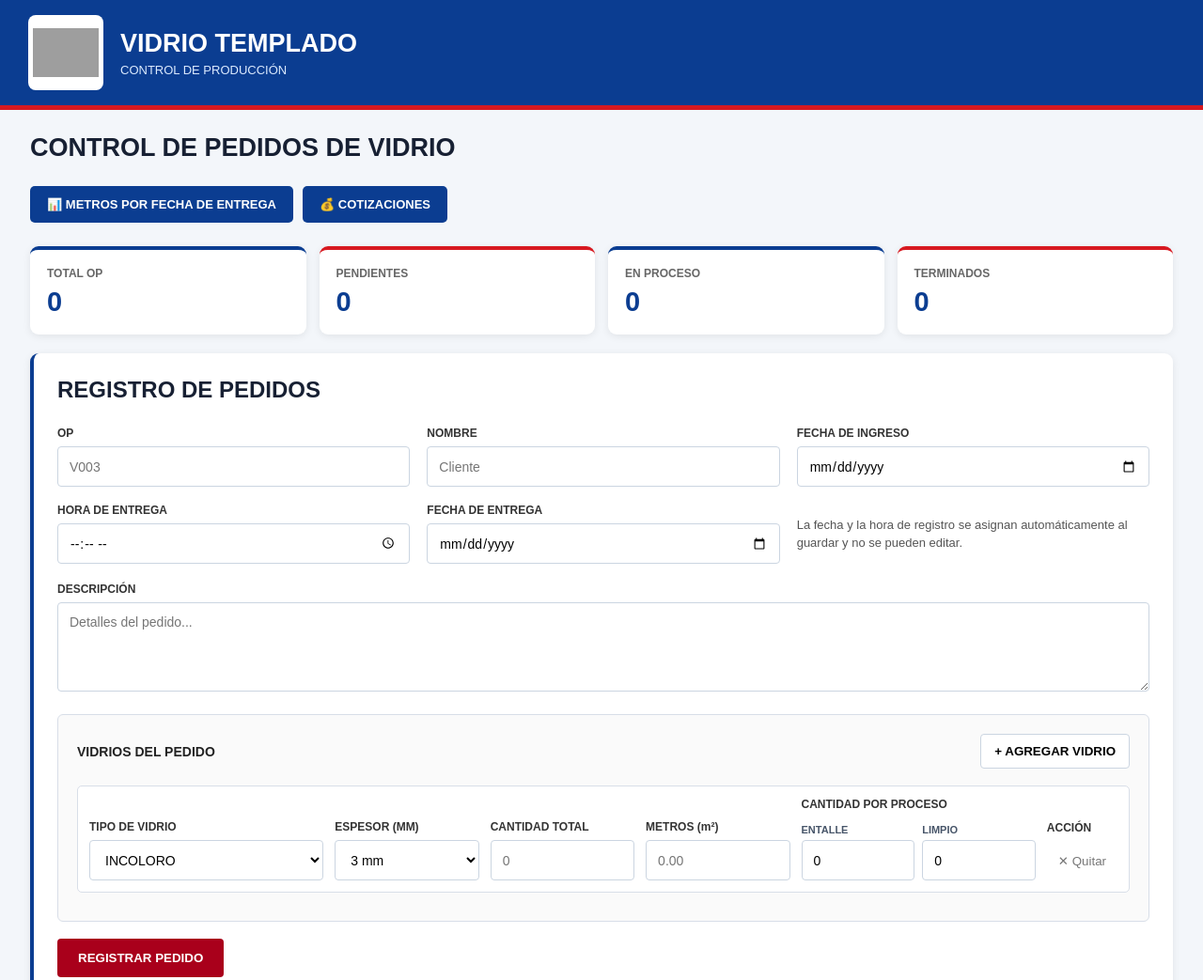
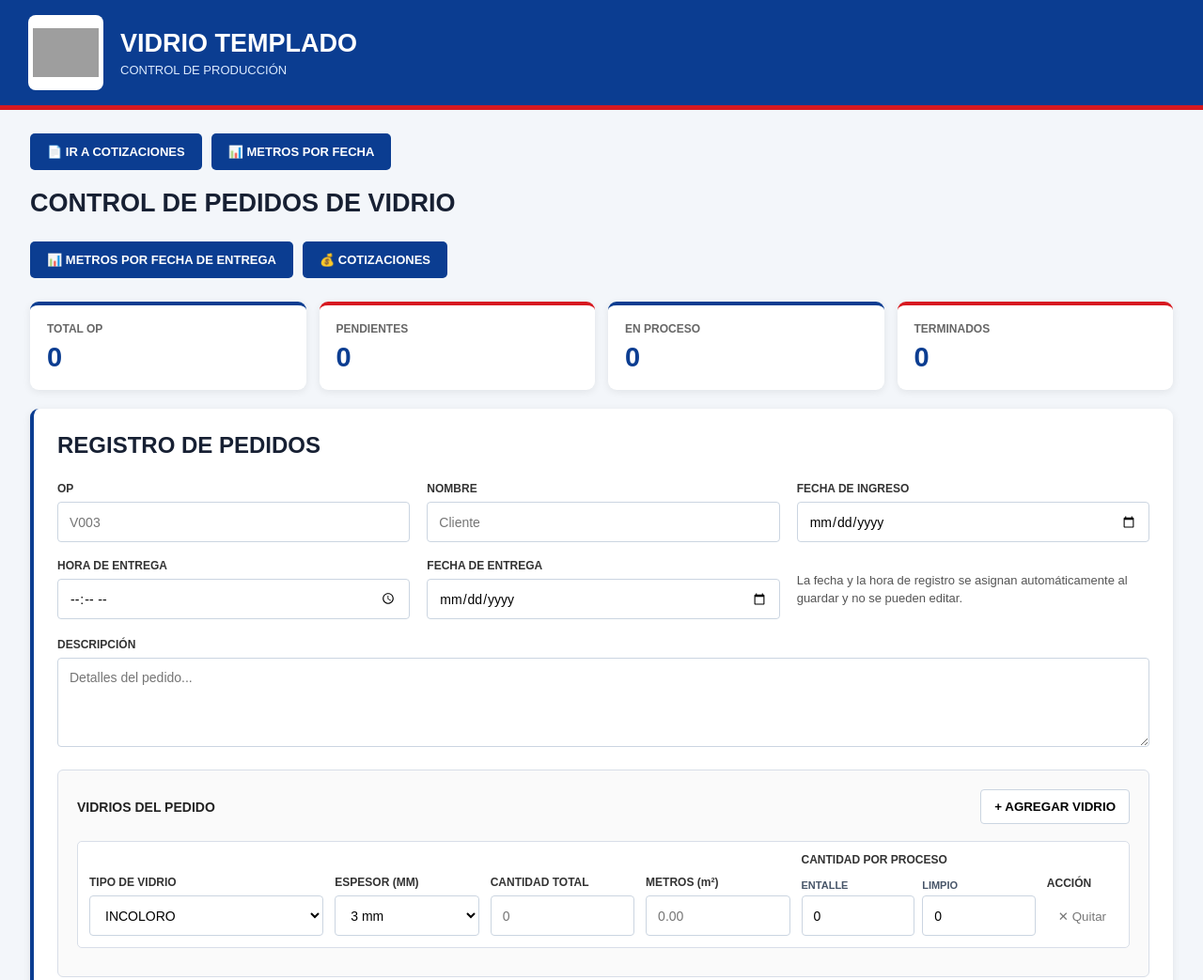
Before and after one commit to jhonalexandercornejo-web/sistema-vidrio2026, a website: page index.html in a window 1280 px wide. Shown: the top 1043 px of the page at 94% size. Drawn offline with Linux system fonts and the light colour scheme; no server answers; grey boxes are pictures that could not be loaded.

Commit message:
Update index.html

```diff
--- a/index.html
+++ b/index.html
@@ -46,6 +46,17 @@
 
 
 <main>
+    <div style="display:flex; gap:10px; margin-bottom:20px;">
+
+    <a href="cotizaciones.html" class="btn-volver">
+        📄 IR A COTIZACIONES
+    </a>
+
+    <a href="metros.html" class="btn-volver">
+        📊 METROS POR FECHA
+    </a>
+
+</div>
 
     <h1 class="titulo-principal">
         CONTROL DE PEDIDOS DE VIDRIO
```
